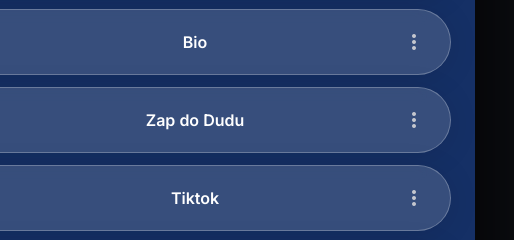
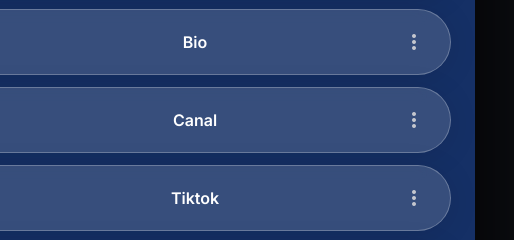
Before and after one commit to kaynaldm/Rafael-Terapeuta, a website: page index.html in a window 1280 px wide. Shown: the part 875-1115 px from the top of the page, 445-959 px from the left. Drawn offline with nearby package versions, Linux system fonts and the light colour scheme.

Commit message:
style: rename WhatsApp button to Canal

```diff
--- a/index.html
+++ b/index.html
@@ -190,7 +190,7 @@
 <div class="w-12 h-12 rounded-full flex items-center justify-center shrink-0 bg-[#25D366] border-[1.5px] border-white/80">
 <i class="fab fa-whatsapp text-white text-[1.7rem]"></i>
 </div>
-<span class="absolute left-1/2 -translate-x-1/2 font-link-title text-link-title text-white">Zap do Dudu</span>
+<span class="absolute left-1/2 -translate-x-1/2 font-link-title text-link-title text-white">Canal</span>
 <button class="material-symbols-outlined ml-auto text-on-surface-variant group-hover:text-on-surface pr-4">more_vert</button>
 </a>
 <!-- Tiktok -->
```
